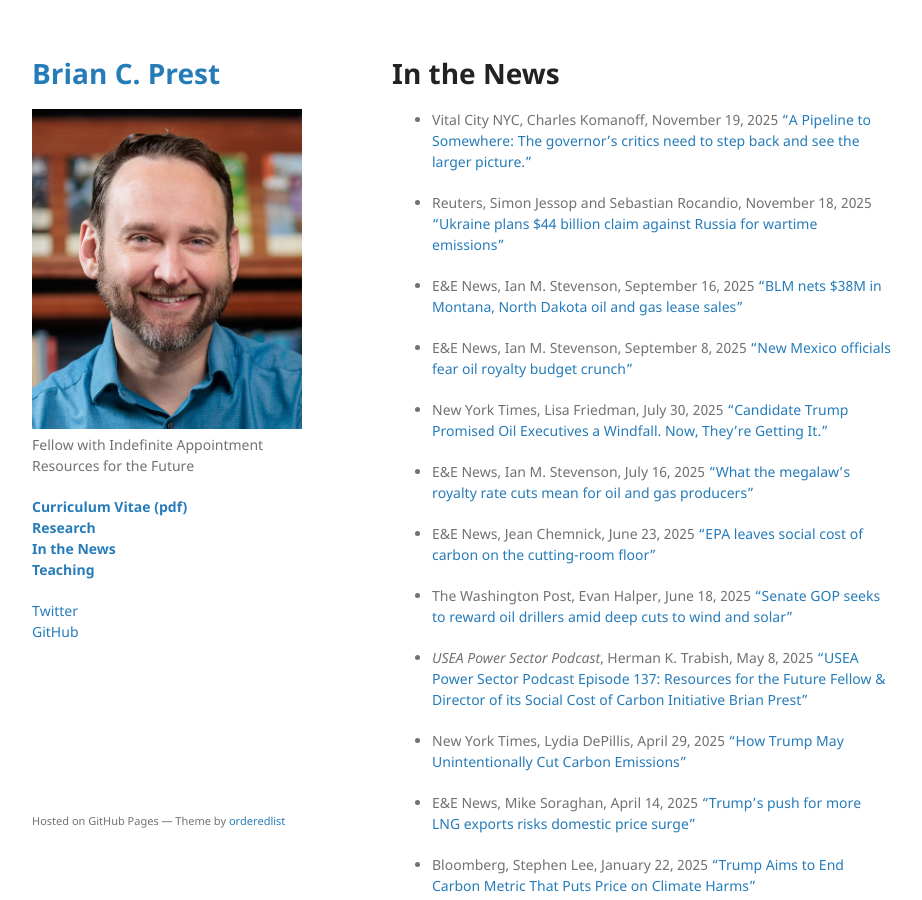
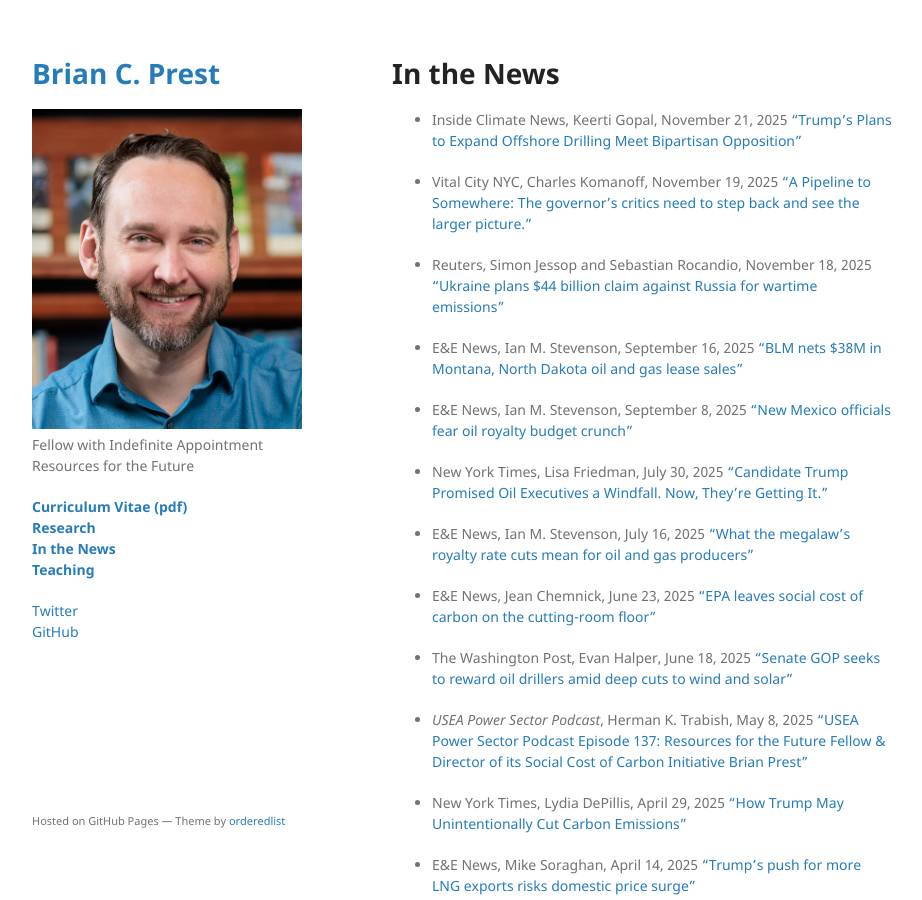
Before and after one commit to bprest/bprest.github.io, a Jekyll site: the page built from in-the-news.md, in a window 1280 px wide and 900 px high. Shown: the whole window, without its empty margins (178-1100 px from the left). Built offline with Jekyll 4.4.1, drawn with Linux system fonts in a browser that asks for light colours; our own code applies the rules of GitHub Pages for plain Markdown files.

Commit message:
add ICN story

```diff
--- a/in-the-news.md
+++ b/in-the-news.md
@@ -3,6 +3,8 @@ layout: default
 ---
 
 # In the News
+
+* Inside Climate News, Keerti Gopal, November 21, 2025 ["Trump’s Plans to Expand Offshore Drilling Meet Bipartisan Opposition"](https://insideclimatenews.org/news/21112025/trumps-plans-to-expand-offshore-drilling-meet-bipartisan-opposition/)
 
 * Vital City NYC, Charles Komanoff, November 19, 2025 ["A Pipeline to Somewhere: The governor's critics need to step back and see the larger picture."](https://www.vitalcitynyc.org/articles/kathy-hochul-nese-pipeline-empire-wind)
 
```
